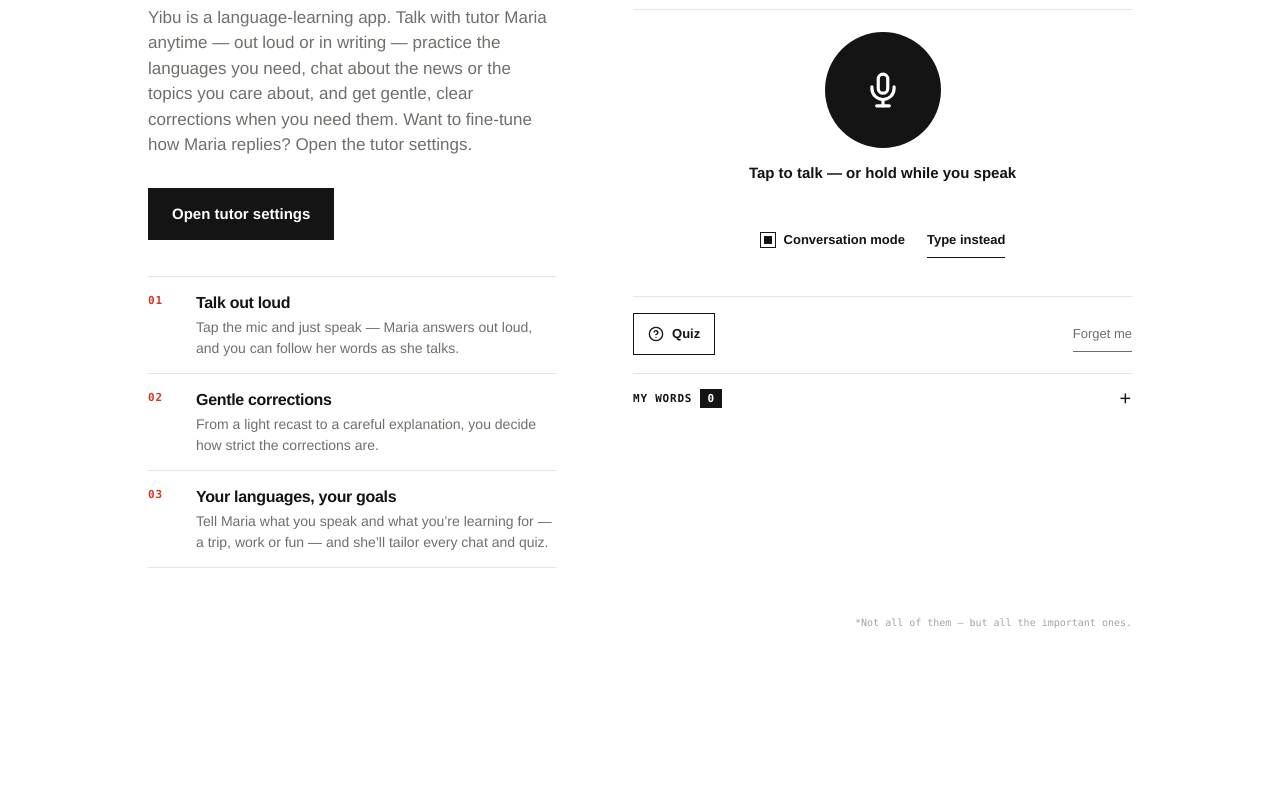
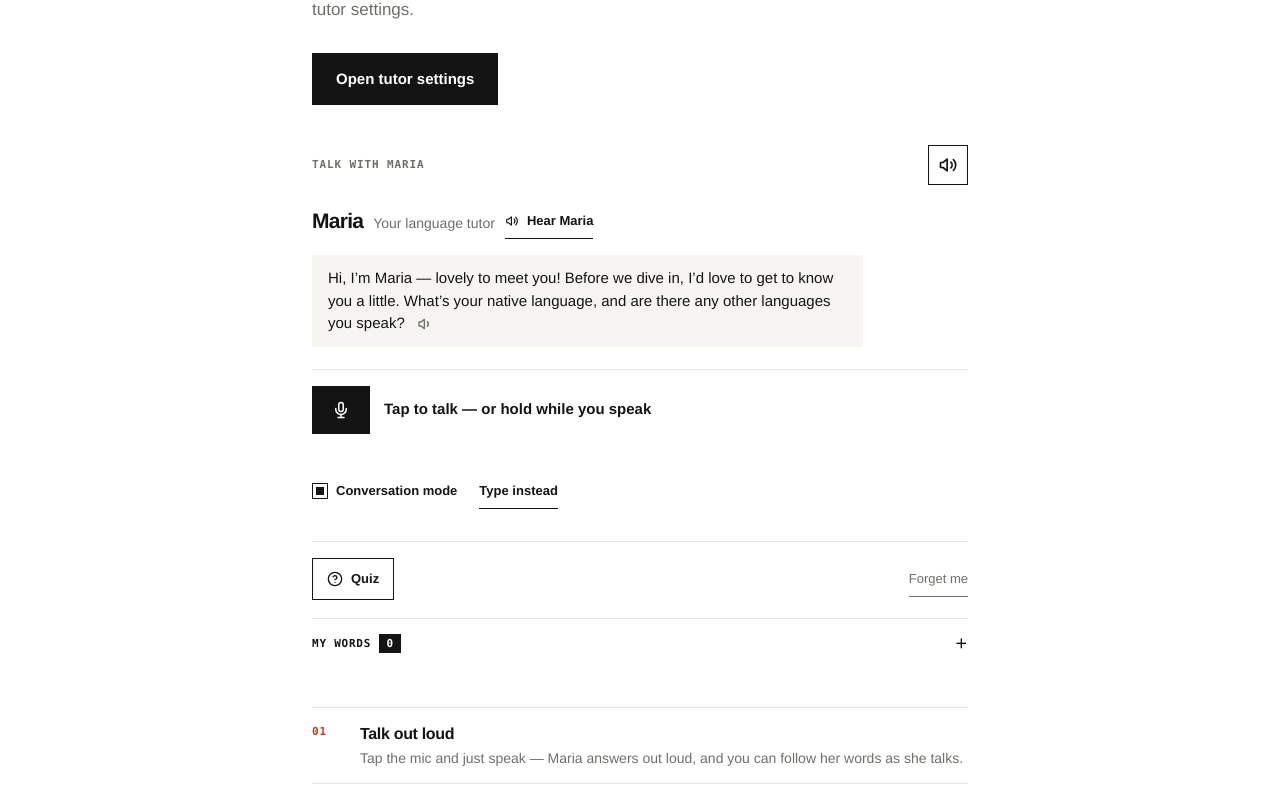
Before and after one commit to GuyWithARiceCooker/yibu, a plain HTML site: page index.html in a window 1280 px wide. Shown: the part 365-1160 px from the top of the page. Before the commit the page ends 1013 px from the top, so only its background shows below. Drawn offline with Linux system fonts and the light colour scheme; no server answers.

Commit message:
Look only: center the page in one column, drop Maria's picture, and make the mic a compact square button

```diff
--- a/index.html
+++ b/index.html
@@ -121,32 +121,15 @@
     main {
       flex: 1;
       width: 100%;
-      max-width: 1080px;
+      max-width: 720px;
       margin: 0 auto;
-      padding: clamp(20px, 6vh, 64px) clamp(20px, 5vw, 48px) 48px;
-      display: grid;
-      grid-template-columns: minmax(0, 1fr);
-      grid-template-areas: "hero" "chat" "features";
-      gap: 44px;
-      align-items: start;
-    }
-
-    @media (min-width: 900px) {
-      main {
-        grid-template-columns: minmax(0, 0.9fr) minmax(0, 1.1fr);
-        grid-template-areas: "hero chat" "features chat";
-        grid-template-rows: auto 1fr;
-        column-gap: clamp(40px, 6vw, 88px);
-        row-gap: 36px;
-      }
-      .hero h2 { margin-top: 6px; }
-    }
-
-    .hero { grid-area: hero; }
-
-    .chat-card { grid-area: chat; min-width: 0; }
-
-    .features { grid-area: features; }
+      padding: clamp(20px, 6vh, 48px) clamp(20px, 5vw, 32px) 48px;
+      display: flex;
+      flex-direction: column;
+      gap: 40px;
+    }
+
+    .chat-card { min-width: 0; }
 
     /* ---------- hero ---------- */
     .hero .label { margin: 0 0 6px; }
@@ -248,19 +231,9 @@
 
     .voice-toggle[aria-pressed="false"] .off-icon { display: block; }
 
-    .maria-profile { display: flex; align-items: center; gap: 14px; margin-bottom: 14px; }
-
-    .tutor-img {
-      display: block;
-      width: 56px;
-      height: 56px;
-      flex-shrink: 0;
-      border-radius: 50%;
-      object-fit: cover;
-      background: var(--soft);
-    }
-
-    .maria-info { flex: 1; min-width: 0; display: flex; flex-wrap: wrap; align-items: baseline; gap: 0 10px; }
+    .maria-profile { margin-bottom: 14px; }
+
+    .maria-info { display: flex; flex-wrap: wrap; align-items: baseline; gap: 0 10px; }
 
     .maria-name { margin: 0; font-size: 21px; font-weight: 800; letter-spacing: -0.035em; line-height: 1.2; }
 
@@ -385,31 +358,33 @@
 
     .msg-chip { align-self: flex-start; flex-shrink: 0; margin-top: -2px; }
 
-    /* voice panel: big round ink button, like the design's play button */
+    /* voice panel: compact rectangular mic, same height as Send */
     .voice-panel {
-      display: grid;
-      justify-items: center;
-      gap: 6px;
+      display: flex;
+      flex-wrap: wrap;
+      align-items: center;
+      gap: 8px 14px;
       margin-top: 16px;
-      padding: 22px 12px 14px;
+      padding: 16px 0 8px;
       border-top: 1px solid var(--line);
-      text-align: center;
     }
 
     .voice-panel[hidden] { display: none; }
 
     .mic-btn {
-      position: relative;
-      display: grid;
-      place-items: center;
-      width: 116px;
-      height: 116px;
-      margin: 0 0 8px;
-      border: 0;
-      border-radius: 50%;
+      display: inline-flex;
+      align-items: center;
+      justify-content: center;
+      flex-shrink: 0;
+      min-width: 48px;
+      min-height: 48px;
+      padding: 13px 18px;
+      border: 2px solid var(--ink);
       background: var(--ink);
       color: #fff;
-      transition: transform 0.15s, background 0.2s;
+      font-weight: 800;
+      font-size: 15px;
+      transition: background 0.15s, color 0.15s, border-color 0.15s;
       touch-action: manipulation;
       user-select: none;
       -webkit-user-select: none;
@@ -417,35 +392,23 @@
       -webkit-tap-highlight-color: transparent;
     }
 
-    .mic-btn svg { width: 38px; height: 38px; }
-
-    .mic-btn:hover { transform: scale(1.04); }
-
-    .mic-btn:active { transform: scale(0.96); }
-
-    .mic-btn::after {
-      content: "";
-      position: absolute;
-      inset: -8px;
-      border-radius: 50%;
-      border: 2px solid var(--accent);
-      opacity: 0;
-      pointer-events: none;
-    }
-
-    .mic-btn.listening { background: var(--accent); }
-
-    .mic-btn.listening::after { animation: mic-pulse 1.3s ease-out infinite; }
+    .mic-btn svg { width: 18px; height: 18px; display: block; }
+
+    .mic-btn:hover { background: #fff; color: var(--ink); }
+
+    .mic-btn.listening, .mic-btn.listening:hover {
+      background: var(--accent);
+      border-color: var(--accent);
+      color: #fff;
+    }
 
     .mic-btn.thinking { opacity: 0.55; }
 
-    @keyframes mic-pulse { 0% { opacity: 0.9; transform: scale(0.94); } 100% { opacity: 0; transform: scale(1.22); } }
-
-    .mic-status { margin: 0; font-size: 15px; font-weight: 700; }
-
-    .mic-live { min-height: 1.4em; max-width: 100%; margin: 0; color: var(--muted); font-size: 14px; overflow-wrap: anywhere; }
-
-    .voice-opts { display: flex; flex-wrap: wrap; justify-content: center; align-items: center; gap: 4px 22px; margin-top: 4px; }
+    .mic-status { margin: 0; flex: 1 1 160px; font-size: 15px; font-weight: 700; }
+
+    .mic-live { flex: 1 1 100%; min-height: 1.4em; max-width: 100%; margin: 0; color: var(--muted); font-size: 14px; overflow-wrap: anywhere; }
+
+    .voice-opts { display: flex; flex-wrap: wrap; align-items: center; gap: 4px 22px; flex: 1 1 100%; margin-top: 2px; }
 
     .switch { display: inline-flex; align-items: center; gap: 8px; min-height: 40px; font-size: 13px; font-weight: 700; cursor: pointer; }
 
@@ -667,28 +630,24 @@
 
     /* ---------- footer (footnote) ---------- */
     .site-foot {
-      padding: 0 clamp(20px, 5vw, 48px) 18px;
-      max-width: 1080px;
+      padding: 0 clamp(20px, 5vw, 32px) 18px;
+      max-width: 720px;
       width: 100%;
       margin: 0 auto;
       font: 10px/1.4 var(--mono);
       color: #a3a39d;
-      text-align: right;
     }
 
     .site-foot p { margin: 0; }
 
     @media (max-width: 560px) {
       header { gap: 14px; }
-      main { gap: 40px; }
+      main { gap: 32px; }
       .msg { max-width: 92%; }
-      .mic-btn { width: 104px; height: 104px; }
-      .site-foot { text-align: left; }
     }
 
     @media (prefers-reduced-motion: reduce) {
       *, *::before, *::after { animation: none !important; transition: none !important; }
-      .mic-btn.listening::after { opacity: 0.8; }
     }
   </style>
 </head>
@@ -719,7 +678,6 @@
           </button>
         </div>
         <div class="maria-profile">
-          <img class="tutor-img" src="yibu-tutor-book.png" alt="Maria, Yibu’s friendly language-learning tutor" data-i18n-attr="alt:tutorAlt" width="96" height="96">
           <div class="maria-info">
             <p class="maria-name">Maria</p>
             <p class="maria-role" data-i18n="tutorRole">Your language tutor</p>
```
